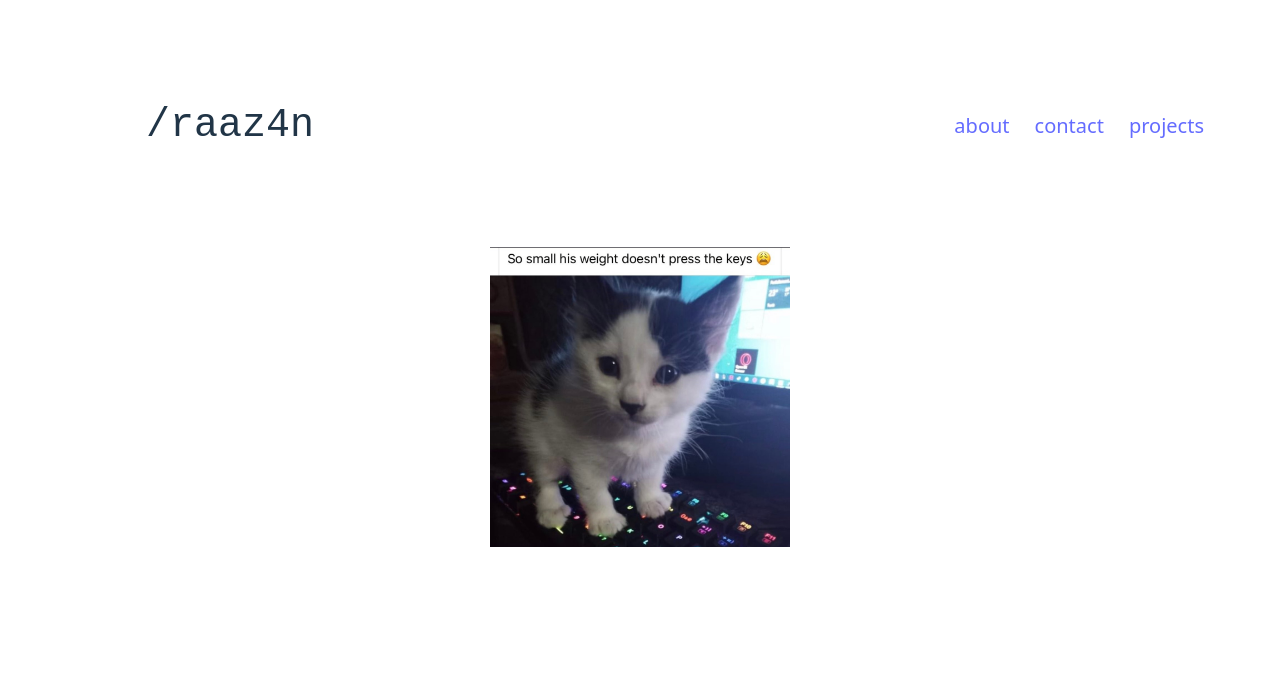
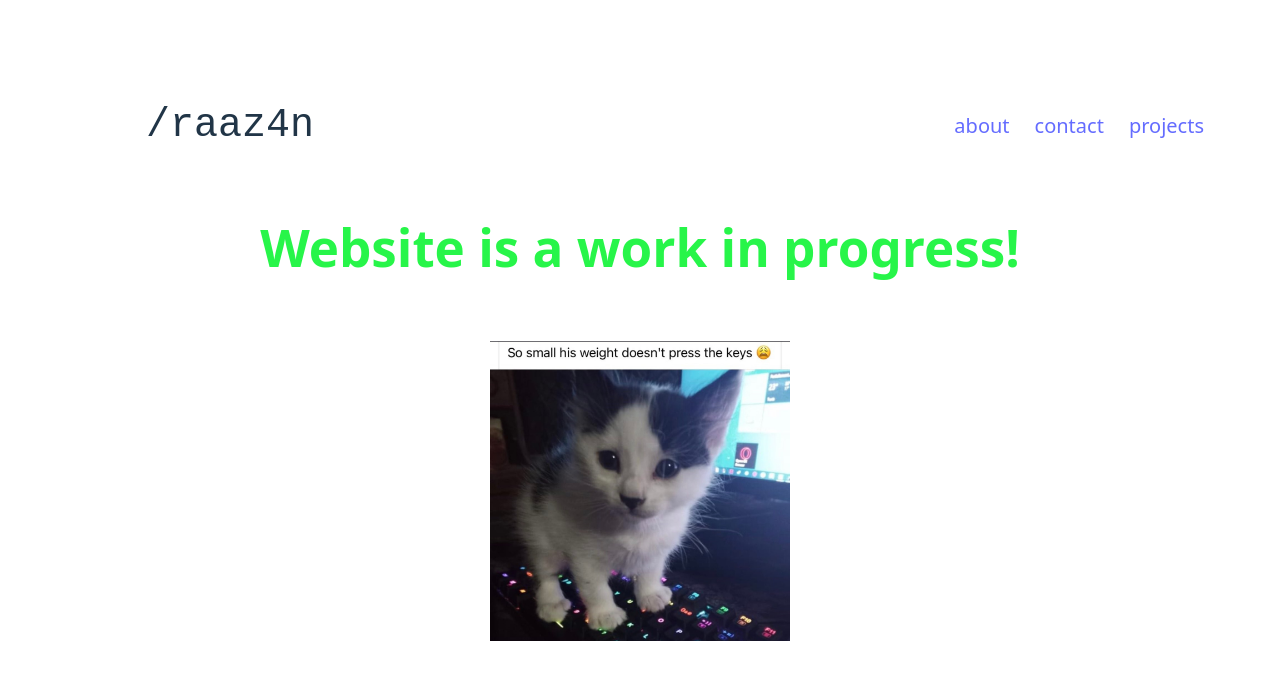
Before and after one commit to raaz4n/portfolio, a React (Vite) app: page / in a window 1280 px wide. Shown: the top 680 px of the page. Built offline with nearby package versions, Linux system fonts and the light colour scheme; grey boxes are pictures that could not be loaded; a web font is replaced by a local one.

Commit message:
added notice about wip

```diff
--- a/src/App.jsx
+++ b/src/App.jsx
@@ -18,6 +18,9 @@ function App() {
           <a href="">projects</a>
         </div>
       </header>
+      <div className = "card">
+        <h1 style = {{color: "#27F549"}}>Website is a work in progress!</h1>
+      </div>
       <div>
         <img className = "photo" src = {myPhoto} alt = "small cat can't press any keys on the keyboard"/>
       </div>
```
